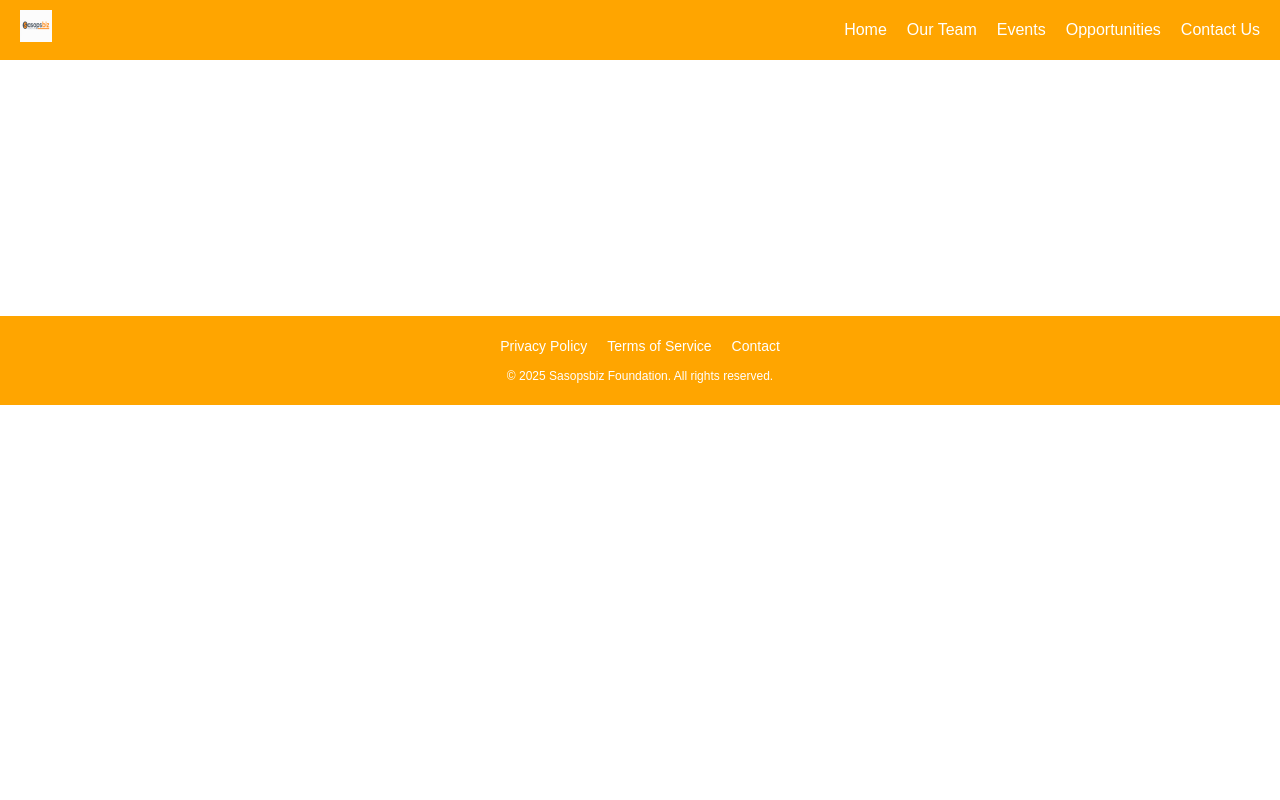
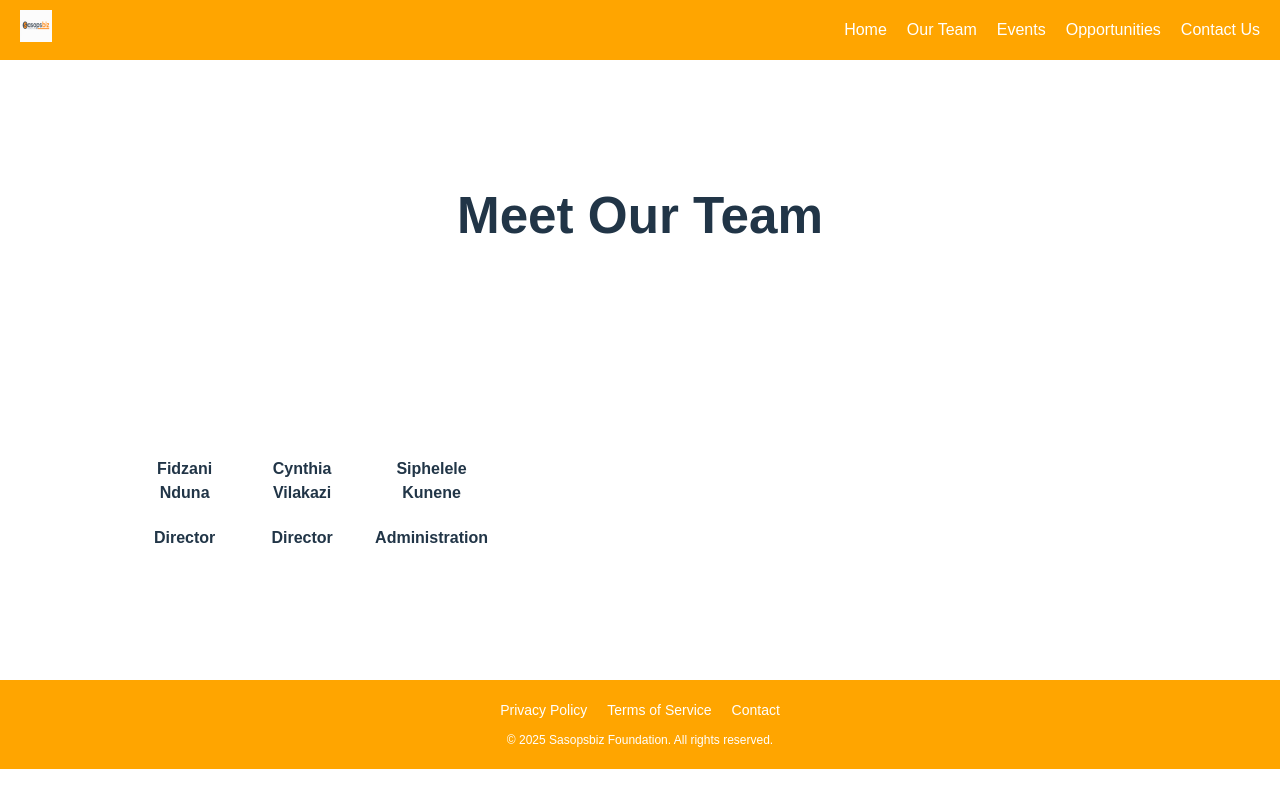
Before and after one commit to zibusisojnduna/Sasopsbiz-Foundation, a React (Vite) app: page /team in a window 1280 px wide. Built offline with nearby package versions, Linux system fonts and the light colour scheme.

Commit message:
titles added

```diff
--- a/package.json
+++ b/package.json
@@ -12,6 +12,7 @@
   "dependencies": {
     "react": "^19.1.0",
     "react-dom": "^19.1.0",
+    "react-icons": "^5.5.0",
     "react-router-dom": "^7.8.2"
   },
   "devDependencies": {
--- a/src/components/navbar.jsx
+++ b/src/components/navbar.jsx
@@ -1,4 +1,5 @@
 import React from "react";
+import { Link } from "react-router-dom";
 
 const Navbar = () => {
   const styles = {
@@ -38,11 +39,11 @@ const Navbar = () => {
     <nav style={styles.navbar}>
       <div style={styles.logo}><img src="../src/assets/favicon-32x32.png" style={{}}></img></div>
       <ul style={styles.navLinks}>
-        <li><a href="#home" style={styles.link}>Home</a></li>
-        <li><a href="#team" style={styles.link}>Our Team</a></li>
-        <li><a href="#events" style={styles.link}>Events</a></li>
-        <li><a href="#opportunities" style={styles.link}>Opportunities</a></li>
-        <li><a href="#contacts" style={styles.link}>Contact Us</a></li>
+        <li><a href="home" style={styles.link}>Home</a></li>
+        <li><a href="team" style={styles.link}>Our Team</a></li>
+        <li><a href="events" style={styles.link}>Events</a></li>
+        <li><a href="opportunities" style={styles.link}>Opportunities</a></li>
+        <li><a href="contacts" style={styles.link}>Contact Us</a></li>
 
       </ul>
     </nav>
--- a/src/pages/contacts.jsx
+++ b/src/pages/contacts.jsx
@@ -1,6 +1,26 @@
 function Contacts(){
     return(
-        <></>
+        <>
+        <section>
+            <title>
+                Contact Us
+            </title>
+
+            <div style={{margin:"5%", textAlign:"center", padding:"5%", display:""}}>
+                <h1>Feel free to contact us!</h1>
+
+            </div>
+
+            <div style={{margin:"5%", textAlign:"center", padding:"5%", display:""}}>
+
+            </div>
+
+            <div style={{margin:"5%", textAlign:"center", padding:"5%", display:""}}>
+
+            </div>
+        </section>
+
+        </>
     )
 }
 
--- a/src/pages/home.jsx
+++ b/src/pages/home.jsx
@@ -1,7 +1,6 @@
 
 function Home(){
     return(
-
         <section>
             <div style={{margin:"5%", textAlign:"center", padding:"5%"}}>
                 <h2>Welcome to</h2><br></br>
--- a/src/pages/ourTeam.jsx
+++ b/src/pages/ourTeam.jsx
@@ -1,8 +1,28 @@
 function Team(){
     return(
         <section>
-            <div style={{margin:"5%", textAlign:"center", padding:"5%"}}>
+        <title>Sasopsbiz Foundation - Our Team</title>
+            <div style={{margin:"5%", textAlign:"center", padding:"5%",}}>
+                <h1>Meet Our Team</h1>
 
+            </div>
+
+            <div style={{margin:"5%", textAlign:"center", padding:"5%", display:""}}>
+                <table>
+                    <tr>
+                        <th style={{padding:"5%"}}>Fidzani Nduna</th>
+                        <th style={{padding:"5%"}}>Cynthia Vilakazi</th>
+                        <th style={{padding:"5%"}}>Siphelele Kunene</th>
+                    </tr>
+
+                    <tr>
+                        <td><h4>Director</h4></td>
+                        <td><h4>Director</h4></td>
+                        <td><h4>Administration</h4></td>
+                    </tr>
+
+
+                </table>
             </div>
 
         </section>
```
Also changed, not shown: 1 other file (tests, documents, lock files or other folders).
